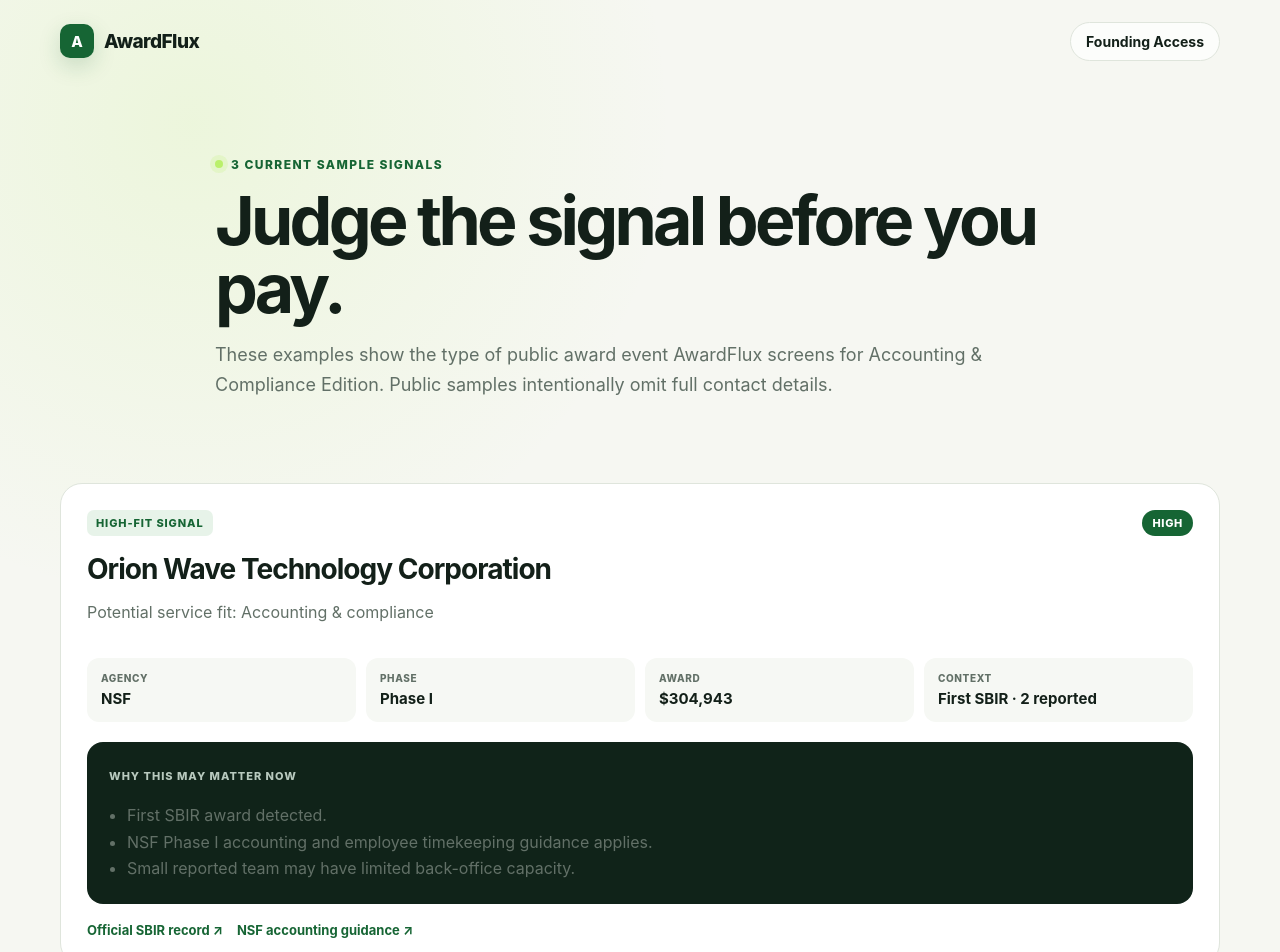
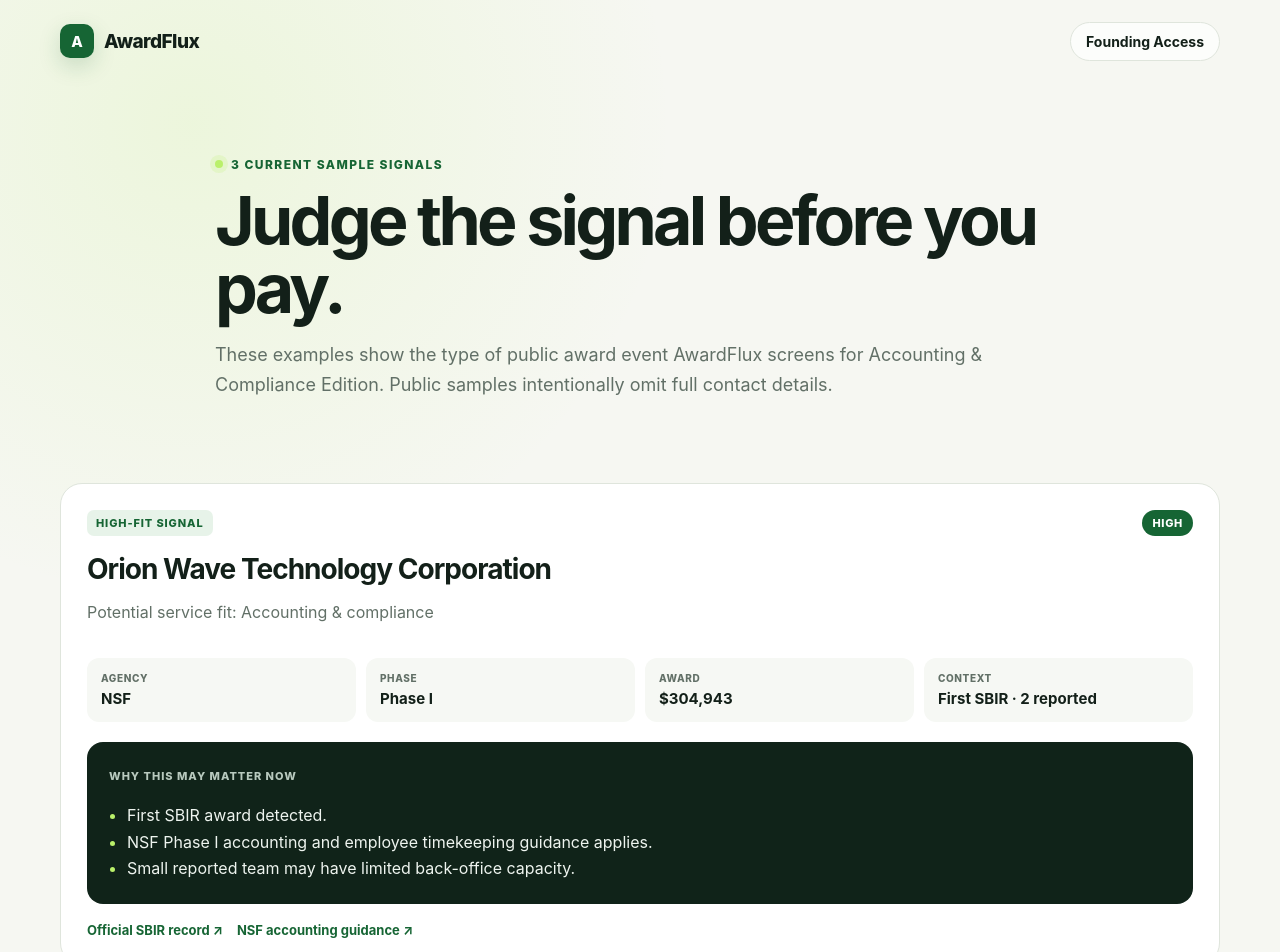
Before and after one commit to dgimenez6/awardflux, a Next.js app: page /signals in a window 1280 px wide. Shown: the top 952 px of the page. Built offline with nearby package versions, Linux system fonts and the light colour scheme.

Commit message:
fix: improve sample signal contrast

```diff
--- a/app/globals.css
+++ b/app/globals.css
@@ -775,6 +775,14 @@
   line-height: 1.65;
 }
 
+.why .evidenceList {
+  color: #eef4ef;
+}
+
+.why .evidenceList li::marker {
+  color: var(--lime);
+}
+
 .sourceLinks {
   display: flex;
   gap: 14px;
```
